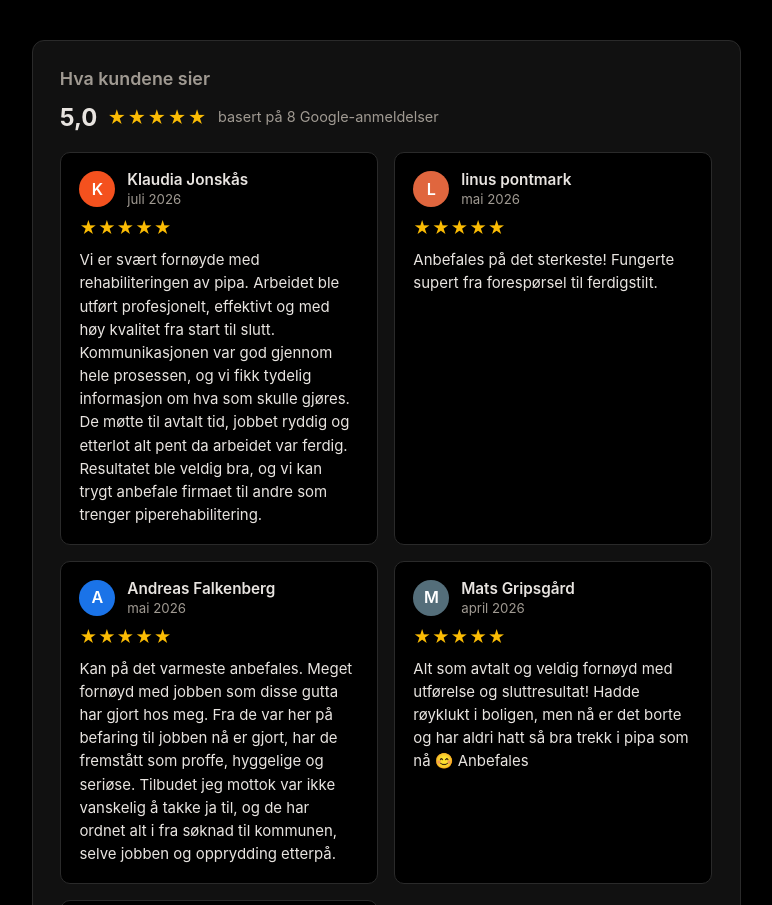
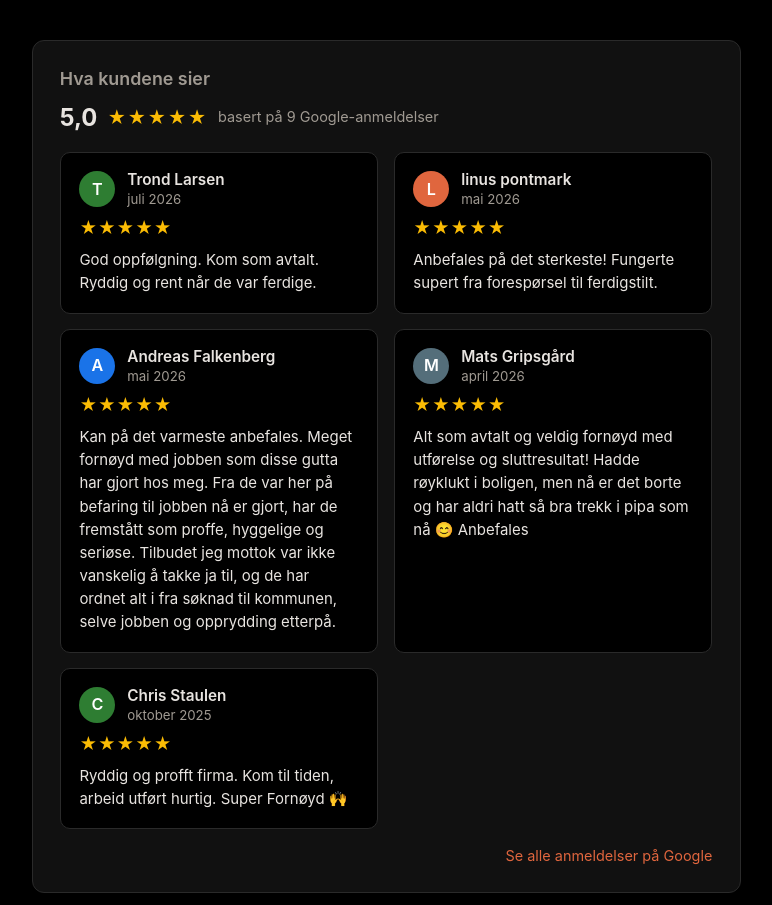
Before and after one commit to timothyylim/piperehabilitering, a website: page piperehabilitering-nome.html in a window 1280 px wide. Shown: the part 1186-2091 px from the top of the page, without its empty margins (254-1026 px from the left). Drawn offline with Linux system fonts and the light colour scheme.

Commit message:
reviews: sync from google places 2026-07-12

```diff
--- a/piperehabilitering-nome.html
+++ b/piperehabilitering-nome.html
@@ -63,7 +63,7 @@
         "aggregateRating": {
             "@type": "AggregateRating",
             "ratingValue": "5.0",
-            "reviewCount": "8",
+            "reviewCount": "9",
             "bestRating": "5",
             "worstRating": "1"
         }
@@ -529,19 +529,19 @@
             <div class="reviews-summary">
                 <span class="reviews-score">5,0</span>
                 <span class="reviews-stars" aria-label="5 av 5 stjerner">★★★★★</span>
-                <span class="reviews-count">basert på 8 Google-anmeldelser</span>
+                <span class="reviews-count">basert på 9 Google-anmeldelser</span>
             </div>
             <div class="reviews-grid">
             <article class="google-review">
                 <header class="review-header">
-                    <div class="review-avatar" style="background:#f4511e">K</div>
+                    <div class="review-avatar" style="background:#2e7d32">T</div>
                     <div class="review-meta">
-                        <div class="review-name">Klaudia Jonskås</div>
+                        <div class="review-name">Trond Larsen</div>
                         <div class="review-date">juli 2026</div>
                     </div>
                 </header>
                 <div class="review-stars" aria-label="5 av 5 stjerner">★★★★★</div>
-                <p class="review-text">Vi er svært fornøyde med rehabiliteringen av pipa. Arbeidet ble utført profesjonelt, effektivt og med høy kvalitet fra start til slutt. Kommunikasjonen var god gjennom hele prosessen, og vi fikk tydelig informasjon om hva som skulle gjøres. De møtte til avtalt tid, jobbet ryddig og etterlot alt pent da arbeidet var ferdig. Resultatet ble veldig bra, og vi kan trygt anbefale firmaet til andre som trenger piperehabilitering.</p>
+                <p class="review-text">God oppfølgning. Kom som avtalt. Ryddig og rent når de var ferdige.</p>
             </article>
             <article class="google-review">
                 <header class="review-header">
```
Also changed, not shown: index.html (+8 -8 lines), piperehabilitering-arendal.html (+5 -5 lines), piperehabilitering-bamble.html (+5 -5 lines), piperehabilitering-drangedal.html (+5 -5 lines), piperehabilitering-kragero.html (+5 -5 lines), piperehabilitering-larvik.html (+5 -5 lines), piperehabilitering-notodden.html (+5 -5 lines), piperehabilitering-porsgrunn.html (+5 -5 lines), piperehabilitering-sandefjord.html (+5 -5 lines), piperehabilitering-siljan.html (+5 -5 lines), piperehabilitering-skien.html (+5 -5 lines), piperehabilitering-tonsberg.html (+5 -5 lines).
